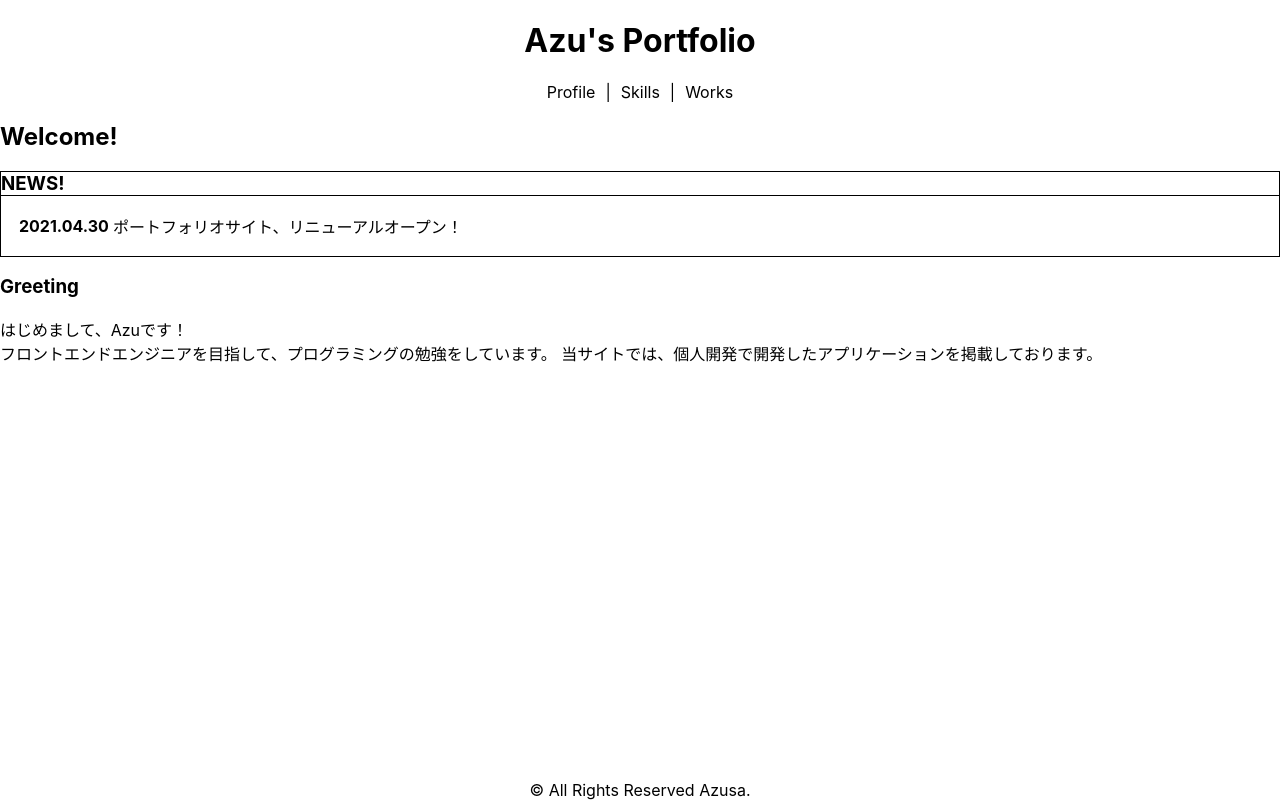
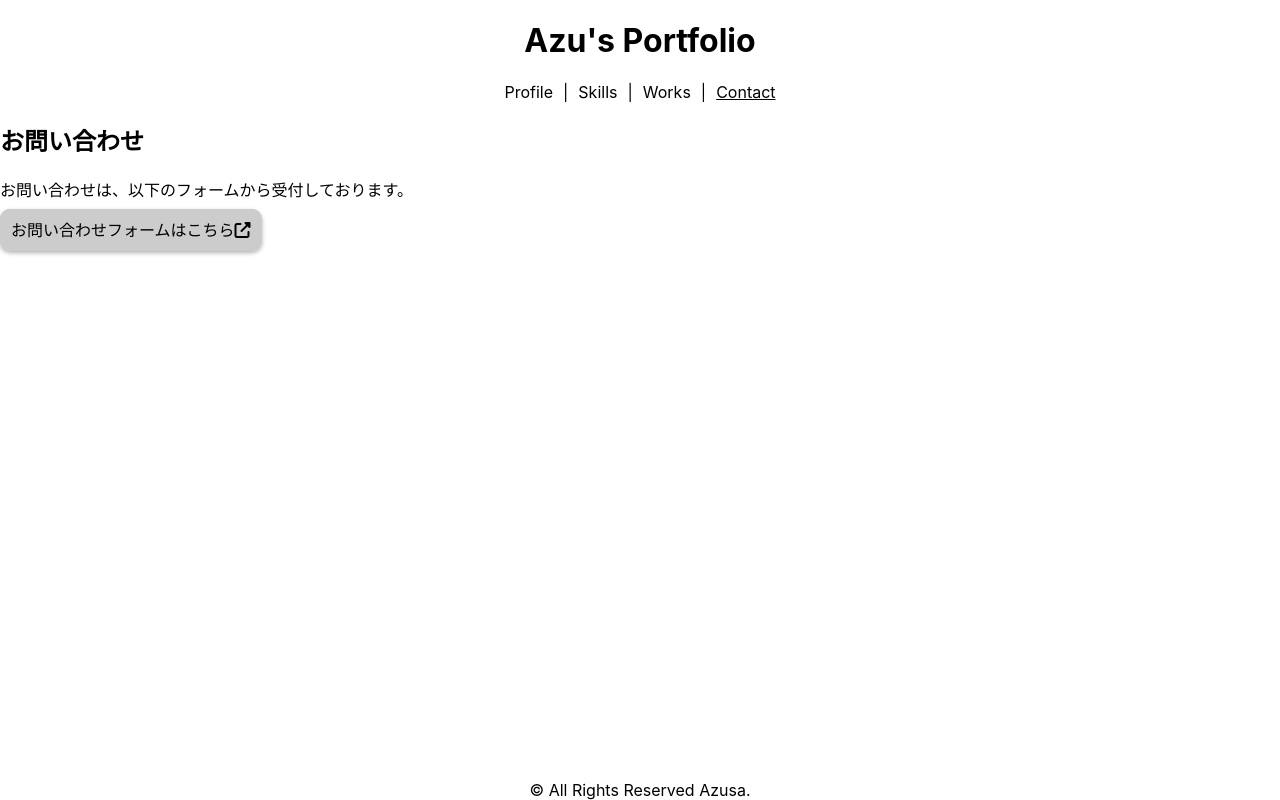
Before and after one commit to azufb/renewal-portfolio, a React (Create React App) app: page /Contact in a window 1280 px wide. Built offline with nearby package versions, Linux system fonts and the light colour scheme.

Commit message:
お問い合わせページ作成

```diff
--- a/src/App.css
+++ b/src/App.css
@@ -50,6 +50,10 @@ h1 {
   justify-content: center;
 }
 
+.navi a.active {
+  text-decoration: underline;
+}
+
 .verticalB {
   padding-left: 10px;
   padding-right: 10px;
@@ -75,8 +79,12 @@ footer {
   margin-top: auto;
 }
 
-.navi a.active {
-  text-decoration: underline;
+.formLink {
+  border: 1px solid #ccc;
+  border-radius: 10px;
+  background-color: #ccc;
+  padding: 10px;
+  box-shadow: 0 2px 4px rgba(0,0,0,0.3);
 }
 
 /*.timeline {
--- /dev/null
+++ b/src/component/Contact.js
@@ -0,0 +1,19 @@
+import React from 'react';
+
+export default class Contact extends React.Component {
+    render() {
+        return (
+            <div>
+                <h2>お問い合わせ</h2>
+                <p>
+                    お問い合わせは、以下のフォームから受付しております。<br />
+                </p>
+                <p>
+                    <a href='https://forms.gle/orrcWKjtYrPiXdfx5' className='formLink' target='_blank' rel='noopener noreferrer'>
+                        お問い合わせフォームはこちら<i className="fas fa-external-link-alt"></i>
+                    </a>
+                </p>
+            </div>
+        );
+    }
+}
--- a/src/component/Navi.js
+++ b/src/component/Navi.js
@@ -8,8 +8,9 @@ import {
 } from 'react-router-dom';
 import Top from './Top';
 import Profile from './Profile';
+import Skills from './Skills';
 import Works from './Works';
-import Skills from './Skills';
+import Contact from './Contact';
 
 export default class Navi extends React.Component {
     render() {
@@ -22,7 +23,8 @@ export default class Navi extends React.Component {
                     <div className='navi'>
                         <NavLink to="/Profile">Profile</NavLink><span className='verticalB'>|</span>
                         <NavLink to="/Skills">Skills</NavLink><span className='verticalB'>|</span>
-                        <NavLink to="/Works">Works</NavLink>
+                        <NavLink to="/Works">Works</NavLink><span className='verticalB'>|</span>
+                        <NavLink to='/Contact'>Contact</NavLink>
                     </div>
 
                     <Switch>
@@ -35,6 +37,9 @@ export default class Navi extends React.Component {
                         <Route path="/Works">
                             <Works />
                         </Route>
+                        <Route path='/Contact'>
+                            <Contact />
+                        </Route>
                         <Route path="/">
                             <Top />
                         </Route>
```
